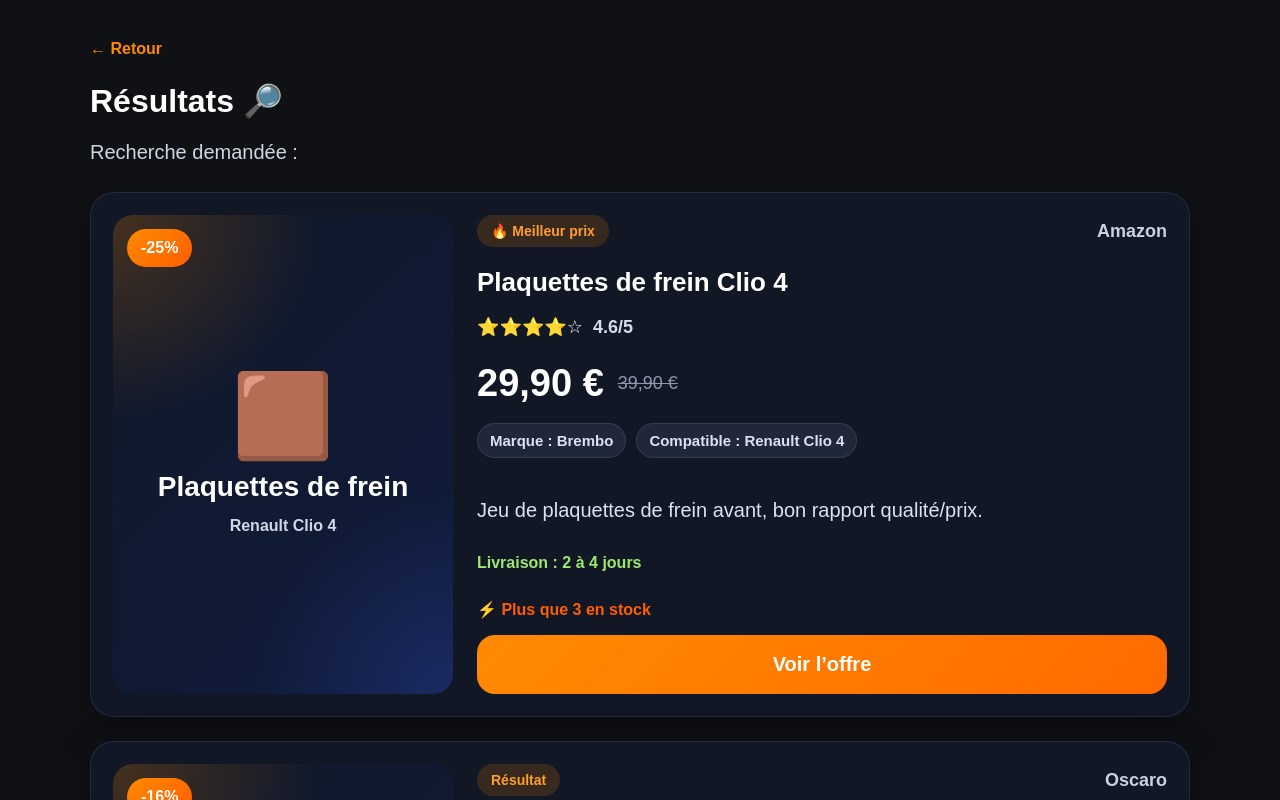
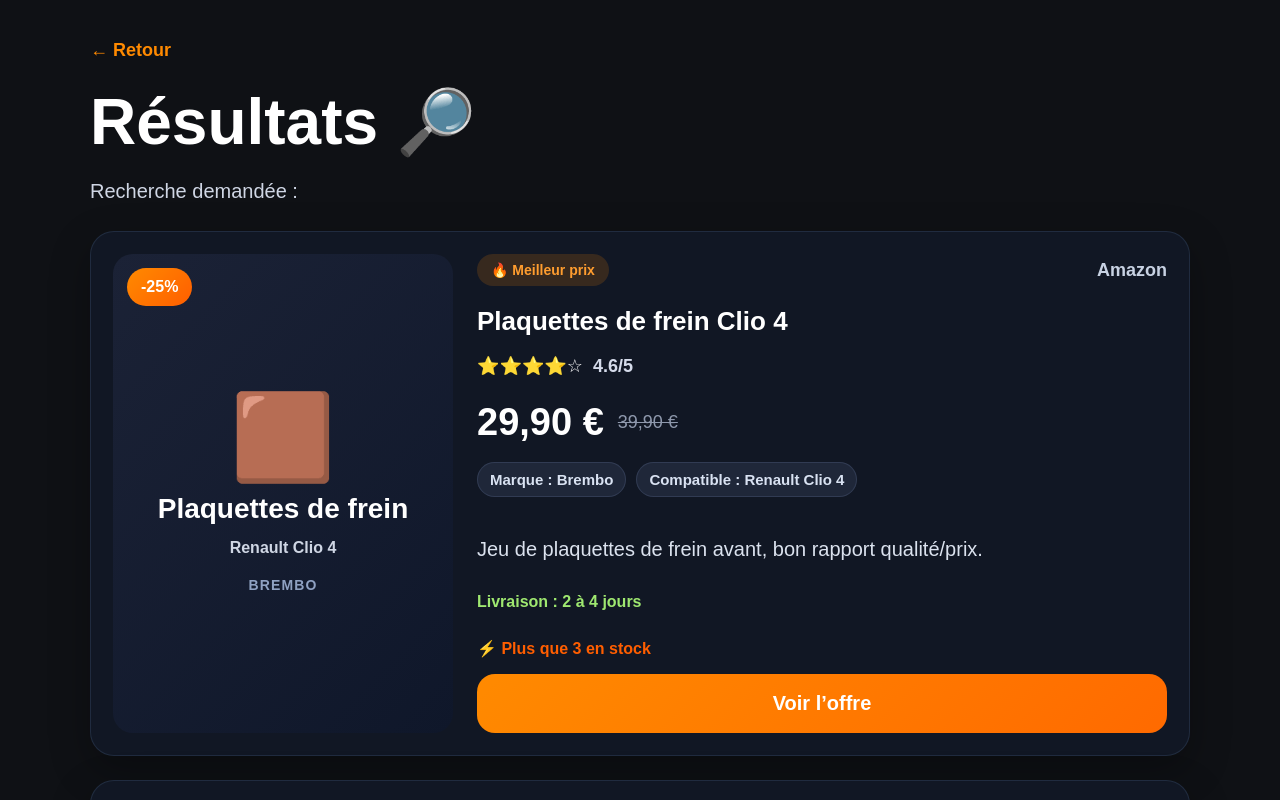
Before and after one commit to mecafinder/mecafinder, a Next.js app: page /results in a window 1280 px wide. Shown: the top 800 px of the page. Built offline with nearby package versions, Linux system fonts and the light colour scheme.

Commit message:
Use reliable built-in visuals for results cards

```diff
--- a/src/app/results/page.js
+++ b/src/app/results/page.js
@@ -4,33 +4,38 @@
 import { Suspense } from "react";
 import { useSearchParams } from "next/navigation";
 
-function getProductEmoji(type) {
+function getProductVisual(type) {
   switch (type) {
     case "plaquette":
-      return "🟫";
+      return {
+        icon: "🟫",
+        title: "Plaquettes de frein",
+        gradient: "linear-gradient(135deg, #1b2236 0%, #0f172a 100%)",
+      };
     case "disque":
-      return "⚙️";
+      return {
+        icon: "⚙️",
+        title: "Disque de frein",
+        gradient: "linear-gradient(135deg, #1d2438 0%, #111827 100%)",
+      };
     case "amortisseur":
-      return "🛞";
+      return {
+        icon: "🛞",
+        title: "Amortisseur",
+        gradient: "linear-gradient(135deg, #1b233a 0%, #0b1220 100%)",
+      };
     case "batterie":
-      return "🔋";
+      return {
+        icon: "🔋",
+        title: "Batterie auto",
+        gradient: "linear-gradient(135deg, #1f2b3d 0%, #0f172a 100%)",
+      };
     default:
-      return "🔧";
-  }
-}
-
-function getProductLabel(type) {
-  switch (type) {
-    case "plaquette":
-      return "Plaquettes de frein";
-    case "disque":
-      return "Disque de frein";
-    case "amortisseur":
-      return "Amortisseur";
-    case "batterie":
-      return "Batterie auto";
-    default:
-      return "Pièce auto";
+      return {
+        icon: "🔧",
+        title: "Pièce auto",
+        gradient: "linear-gradient(135deg, #1f2937 0%, #111827 100%)",
+      };
   }
 }
 
@@ -130,74 +135,338 @@
   });
 
   return (
-    <main className="results-wrap">
-      <Link href="/" className="back-link">
+    <main
+      style={{
+        maxWidth: "1100px",
+        margin: "0 auto",
+        padding: "40px 24px 80px",
+        color: "white",
+      }}
+    >
+      <Link
+        href="/"
+        style={{
+          display: "inline-block",
+          marginBottom: "24px",
+          color: "#ff8a00",
+          fontWeight: 800,
+          textDecoration: "none",
+          fontSize: "18px",
+        }}
+      >
         ← Retour
       </Link>
 
-      <h1>Résultats 🔎</h1>
+      <h1 style={{ fontSize: "64px", margin: "0 0 20px", fontWeight: 900 }}>
+        Résultats 🔎
+      </h1>
 
-      <p className="subtitle">
+      <p
+        style={{
+          fontSize: "20px",
+          color: "#cfd6e4",
+          marginBottom: "28px",
+        }}
+      >
         Recherche demandée : <strong>{query}</strong>
       </p>
 
       {filtered.length === 0 ? (
-        <div className="result-card pro-card">
-          <div className="pro-card-content">
-            <h2>Aucun résultat trouvé 😢</h2>
-            <p className="result-description">
+        <div
+          style={{
+            background: "rgba(18, 24, 38, 0.92)",
+            border: "1px solid rgba(73, 97, 135, 0.28)",
+            borderRadius: "24px",
+            padding: "28px",
+          }}
+        >
+          <h2 style={{ fontSize: "30px", marginBottom: "12px" }}>
+            Aucun résultat trouvé 😢
+          </h2>
+          <p style={{ fontSize: "20px", color: "#dbe2ee", lineHeight: 1.6 }}>
             Essaie avec : disque clio, plaquette clio, amortisseur clio,
             batterie peugeot.
           </p>
         </div>
-        </div>
       ) : (
-        filtered.map((item, index) => (
-          <div key={index} className="result-card pro-card">
-            <div className="product-image-wrap fake-product-visual">
-              <span className="discount-badge">{item.discount}</span>
-              <div className="fake-product-icon">{getProductEmoji(item.type)}</div>
-              <div className="fake-product-title">{getProductLabel(item.type)}</div>
-              <div className="fake-product-subtitle">{item.compatibility}</div>
+        filtered.map((item, index) => {
+          const visual = getProductVisual(item.type);
+
+          return (
+            <div
+              key={index}
+              style={{
+                display: "grid",
+                gridTemplateColumns: "340px 1fr",
+                gap: "24px",
+                background: "rgba(18, 24, 38, 0.92)",
+                border: "1px solid rgba(73, 97, 135, 0.28)",
+                borderRadius: "24px",
+                padding: "22px",
+                boxShadow: "0 14px 40px rgba(0, 0, 0, 0.28)",
+                marginTop: "24px",
+              }}
+            >
+              <div
+                style={{
+                  position: "relative",
+                  minHeight: "260px",
+                  borderRadius: "20px",
+                  overflow: "hidden",
+                  background: visual.gradient,
+                  display: "flex",
+                  flexDirection: "column",
+                  alignItems: "center",
+                  justifyContent: "center",
+                  gap: "14px",
+                  padding: "24px",
+                  textAlign: "center",
+                }}
+              >
+                <span
+                  style={{
+                    position: "absolute",
+                    top: "14px",
+                    left: "14px",
+                    background: "linear-gradient(135deg, #ff8a00, #ff5e00)",
+                    color: "white",
+                    fontWeight: 900,
+                    fontSize: "16px",
+                    padding: "10px 14px",
+                    borderRadius: "999px",
+                  }}
+                >
+                  {item.discount}
+                </span>
+
+                <div style={{ fontSize: "84px", lineHeight: 1 }}>
+                  {visual.icon}
                 </div>
 
-            <div className="pro-card-content">
-              <div className="result-top pro-top">
-                <span className="best-badge">
+                <div
+                  style={{
+                    fontSize: "28px",
+                    fontWeight: 900,
+                    color: "white",
+                  }}
+                >
+                  {visual.title}
+                </div>
+
+                <div
+                  style={{
+                    fontSize: "16px",
+                    fontWeight: 600,
+                    color: "#cfd6e4",
+                  }}
+                >
+                  {item.compatibility}
+                </div>
+
+                <div
+                  style={{
+                    marginTop: "6px",
+                    fontSize: "14px",
+                    color: "#8fa1c2",
+                    fontWeight: 700,
+                    letterSpacing: "0.08em",
+                    textTransform: "uppercase",
+                  }}
+                >
+                  {item.brand}
+                </div>
+              </div>
+
+              <div
+                style={{
+                  display: "flex",
+                  flexDirection: "column",
+                  justifyContent: "center",
+                }}
+              >
+                <div
+                  style={{
+                    display: "flex",
+                    justifyContent: "space-between",
+                    alignItems: "center",
+                    gap: "12px",
+                    marginBottom: "8px",
+                  }}
+                >
+                  <span
+                    style={{
+                      display: "inline-block",
+                      background: "rgba(255, 138, 0, 0.16)",
+                      color: "#ff9d2f",
+                      fontWeight: 800,
+                      fontSize: "14px",
+                      padding: "8px 14px",
+                      borderRadius: "999px",
+                    }}
+                  >
                     {index === 0 ? "🔥 Meilleur prix" : "Résultat"}
                   </span>
-                <span className="source-name">{item.source}</span>
+
+                  <span
+                    style={{
+                      color: "#c8d2e3",
+                      fontWeight: 700,
+                      fontSize: "18px",
+                    }}
+                  >
+                    {item.source}
+                  </span>
                 </div>
 
-              <h2>{item.name}</h2>
+                <h2
+                  style={{
+                    fontSize: "26px",
+                    margin: "12px 0 10px",
+                    fontWeight: 900,
+                  }}
+                >
+                  {item.name}
+                </h2>
 
-              <div className="rating-row">
-                <span className="stars">⭐⭐⭐⭐☆</span>
-                <span className="rating-value">{item.rating}/5</span>
+                <div
+                  style={{
+                    display: "flex",
+                    alignItems: "center",
+                    gap: "10px",
+                    margin: "8px 0 14px",
+                  }}
+                >
+                  <span style={{ fontSize: "18px" }}>⭐⭐⭐⭐☆</span>
+                  <span
+                    style={{
+                      color: "#d5dbea",
+                      fontWeight: 600,
+                      fontSize: "18px",
+                    }}
+                  >
+                    {item.rating}/5
+                  </span>
                 </div>
 
-              <div className="price-row">
-                <span className="new-price">{item.price}</span>
-                <span className="old-price">{item.oldPrice}</span>
+                <div
+                  style={{
+                    display: "flex",
+                    alignItems: "center",
+                    gap: "14px",
+                    margin: "10px 0 18px",
+                  }}
+                >
+                  <span
+                    style={{
+                      fontSize: "38px",
+                      fontWeight: 900,
+                      color: "white",
+                    }}
+                  >
+                    {item.price}
+                  </span>
+                  <span
+                    style={{
+                      fontSize: "18px",
+                      color: "#8f99ad",
+                      textDecoration: "line-through",
+                    }}
+                  >
+                    {item.oldPrice}
+                  </span>
                 </div>
 
-              <div className="product-meta">
-                <span className="meta-pill">Marque : {item.brand}</span>
-                <span className="meta-pill">Compatible : {item.compatibility}</span>
+                <div
+                  style={{
+                    display: "flex",
+                    flexWrap: "wrap",
+                    gap: "10px",
+                    marginBottom: "16px",
+                  }}
+                >
+                  <span
+                    style={{
+                      background: "rgba(90, 107, 143, 0.2)",
+                      border: "1px solid rgba(90, 107, 143, 0.3)",
+                      color: "#d9e2f2",
+                      padding: "8px 12px",
+                      borderRadius: "999px",
+                      fontSize: "15px",
+                      fontWeight: 600,
+                    }}
+                  >
+                    Marque : {item.brand}
+                  </span>
+
+                  <span
+                    style={{
+                      background: "rgba(90, 107, 143, 0.2)",
+                      border: "1px solid rgba(90, 107, 143, 0.3)",
+                      color: "#d9e2f2",
+                      padding: "8px 12px",
+                      borderRadius: "999px",
+                      fontSize: "15px",
+                      fontWeight: 600,
+                    }}
+                  >
+                    Compatible : {item.compatibility}
+                  </span>
                 </div>
 
-              <p className="result-description">{item.description}</p>
+                <p
+                  style={{
+                    fontSize: "20px",
+                    lineHeight: 1.6,
+                    color: "#dbe2ee",
+                    marginBottom: "12px",
+                  }}
+                >
+                  {item.description}
+                </p>
 
-              <p className="delivery-text">{item.delivery}</p>
+                <p
+                  style={{
+                    color: "#9fe870",
+                    fontWeight: 700,
+                    marginBottom: "12px",
+                    fontSize: "16px",
+                  }}
+                >
+                  {item.delivery}
+                </p>
 
-              <p className="stock-alert">⚡ Plus que 3 en stock</p>
+                <p
+                  style={{
+                    color: "#ff5e00",
+                    fontWeight: 800,
+                    marginBottom: "16px",
+                    fontSize: "16px",
+                  }}
+                >
+                  ⚡ Plus que 3 en stock
+                </p>
 
                 <a href={item.link} target="_blank" rel="noreferrer">
-                <button className="offer-button">Voir l’offre</button>
+                  <button
+                    style={{
+                      width: "100%",
+                      border: "none",
+                      background: "linear-gradient(135deg, #ff8a00, #ff6a00)",
+                      color: "white",
+                      fontSize: "20px",
+                      fontWeight: 800,
+                      padding: "18px 22px",
+                      borderRadius: "18px",
+                      cursor: "pointer",
+                    }}
+                  >
+                    Voir l’offre
+                  </button>
                 </a>
               </div>
             </div>
-        ))
+          );
+        })
       )}
     </main>
   );
@@ -205,7 +474,7 @@
 
 export default function ResultsPage() {
   return (
-    <Suspense fallback={<main className="results-wrap">Chargement...</main>}>
+    <Suspense fallback={<main style={{ padding: 40, color: "white" }}>Chargement...</main>}>
       <ResultsContent />
     </Suspense>
   );
```
Lines whose indentation alone changed are shown as unchanged.
